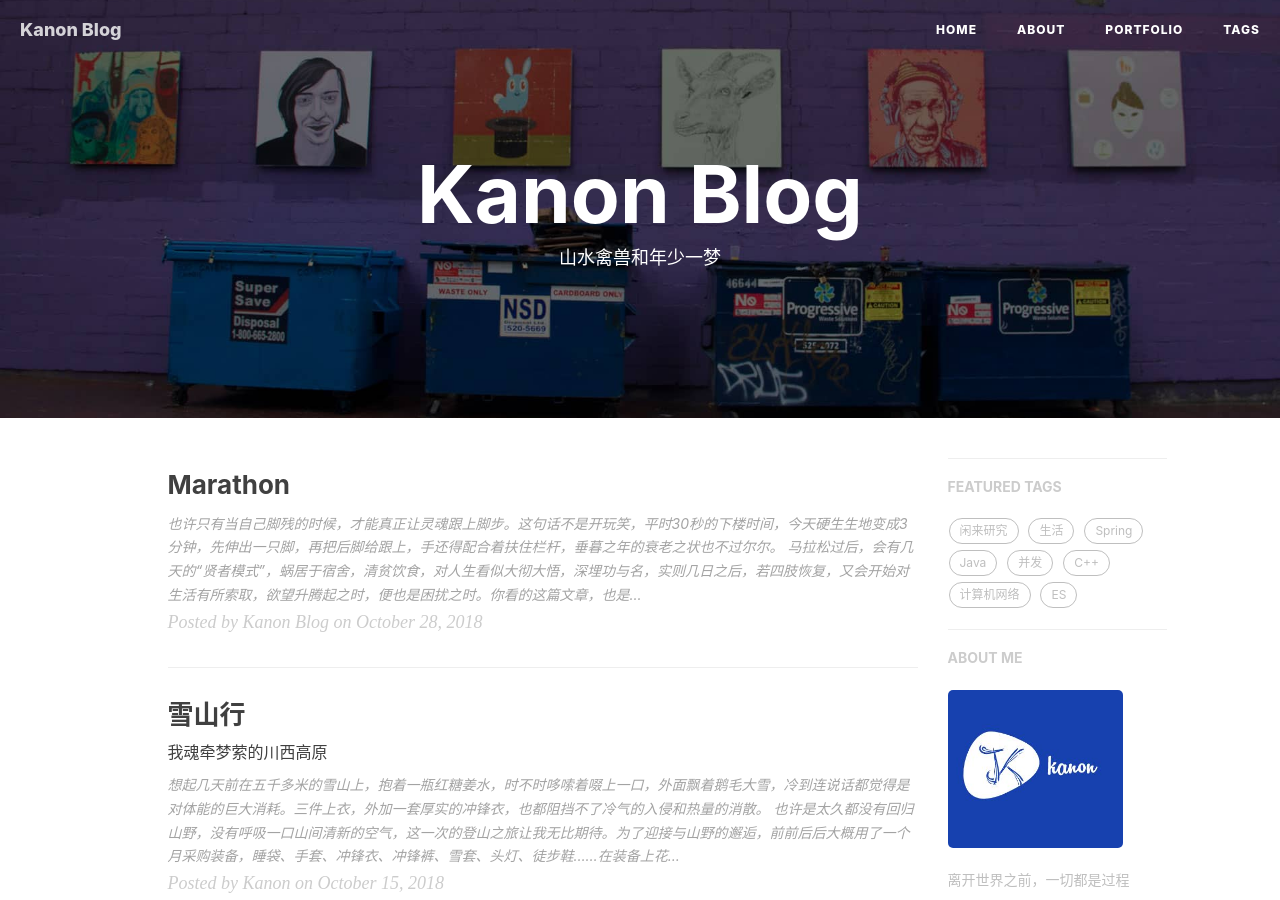
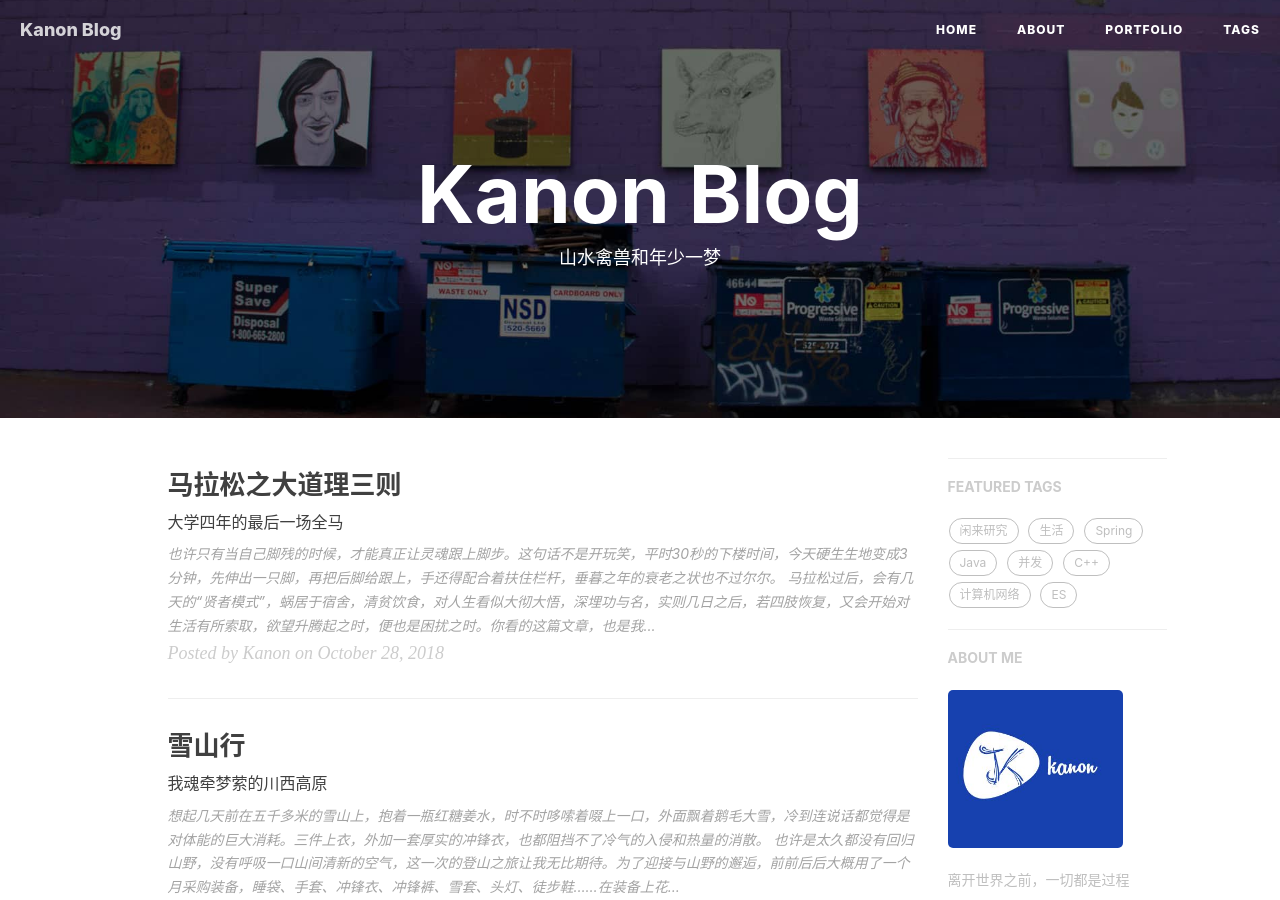
Before and after one commit to kanonjz/kanonjz.github.io, a Jekyll site: the page built from index.html, in a window 1280 px wide and 900 px high. Built offline with Jekyll 4.4.1, drawn with Linux system fonts in a browser that asks for light colours; nearby versions of some CDN libraries; the list of posts is cut into pages by our own code; comment, search, counter and statistics services are not loaded.

Commit message:
Update 2018-10-28-marathon.md

```diff
--- a/_posts/2018-10-28-marathon.md
+++ b/_posts/2018-10-28-marathon.md
@@ -1,3 +1,13 @@
+---
+layout:     post
+title: "马拉松之大道理三则"
+subtitle:   "大学四年的最后一场全马"
+date:       2018-10-28
+author:     "Kanon"
+header-img: "https://images.pexels.com/photos/1555354/pexels-photo-1555354.jpeg?auto=compress&cs=tinysrgb&dpr=2&h=750&w=1260"
+tags:
+- 生活
+---
 
 也许只有当自己脚残的时候，才能真正让灵魂跟上脚步。这句话不是开玩笑，平时30秒的下楼时间，今天硬生生地变成3分钟，先伸出一只脚，再把后脚给跟上，手还得配合着扶住栏杆，垂暮之年的衰老之状也不过尔尔。
 
```
